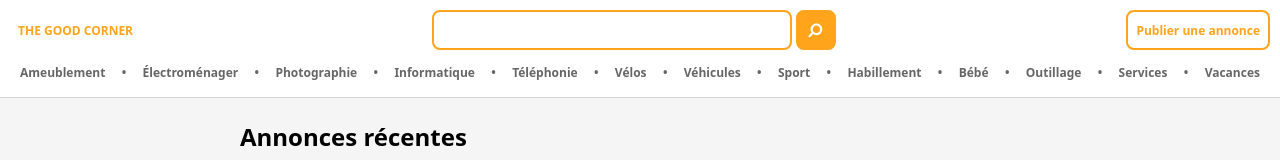
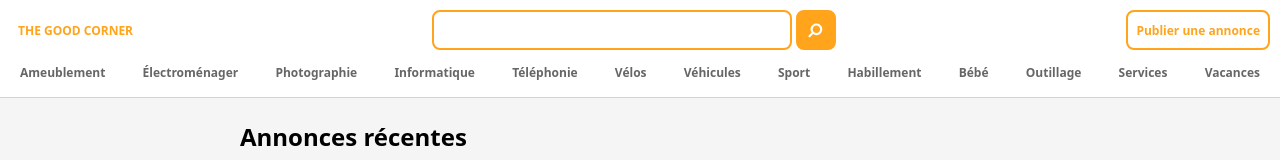
Before and after one commit to ComicScrip/the-good-corner, a Next.js app in the folder frontend/: page / in a window 1280 px wide. Shown: the top 160 px of the page. Built offline with nearby package versions, Linux system fonts and the light colour scheme.

Commit message:
dynamic categories in header

```diff
--- a/frontend/src/components/Header.tsx
+++ b/frontend/src/components/Header.tsx
@@ -1,4 +1,20 @@
 export default function Header() {
+  const categories = [
+    { name: "Ameublement" },
+    { name: "Électroménager" },
+    { name: "Photographie" },
+    { name: "Informatique" },
+    { name: "Téléphonie" },
+    { name: "Vélos" },
+    { name: "Véhicules" },
+    { name: "Sport" },
+    { name: "Habillement" },
+    { name: "Bébé" },
+    { name: "Outillage" },
+    { name: "Services" },
+    { name: "Vacances" },
+  ];
+
   return (
     <header className="header">
       <div className="main-menu">
@@ -32,57 +48,11 @@ export default function Header() {
         </a>
       </div>
       <nav className="categories-navigation">
-        <a href="" className="category-navigation-link">
-          Ameublement
-        </a>{" "}
-        •
-        <a href="" className="category-navigation-link">
-          Électroménager
-        </a>{" "}
-        •
-        <a href="" className="category-navigation-link">
-          Photographie
-        </a>{" "}
-        •
-        <a href="" className="category-navigation-link">
-          Informatique
-        </a>{" "}
-        •
-        <a href="" className="category-navigation-link">
-          Téléphonie{" "}
-        </a>{" "}
-        •
-        <a href="" className="category-navigation-link">
-          Vélos
-        </a>{" "}
-        •
-        <a href="" className="category-navigation-link">
-          Véhicules
-        </a>{" "}
-        •
-        <a href="" className="category-navigation-link">
-          Sport
-        </a>{" "}
-        •
-        <a href="" className="category-navigation-link">
-          Habillement
-        </a>{" "}
-        •
-        <a href="" className="category-navigation-link">
-          Bébé
-        </a>{" "}
-        •
-        <a href="" className="category-navigation-link">
-          Outillage
-        </a>{" "}
-        •
-        <a href="" className="category-navigation-link">
-          Services{" "}
-        </a>{" "}
-        •
-        <a href="" className="category-navigation-link">
-          Vacances
-        </a>
+        {categories.map((cat) => (
+          <a href="" className="category-navigation-link">
+            {cat.name}
+          </a>
+        ))}
       </nav>
     </header>
   );
```
